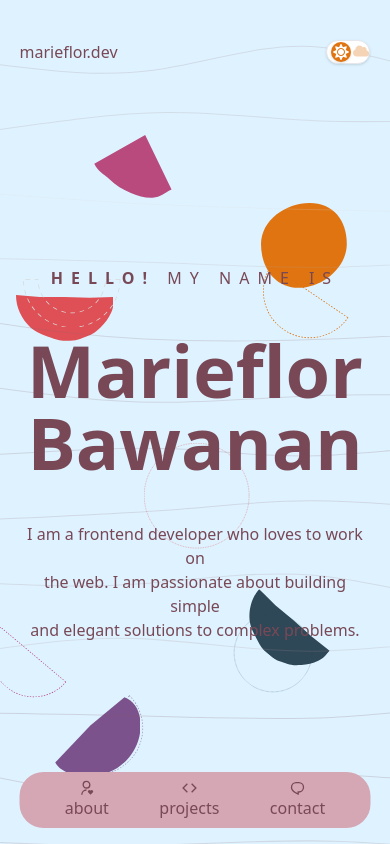
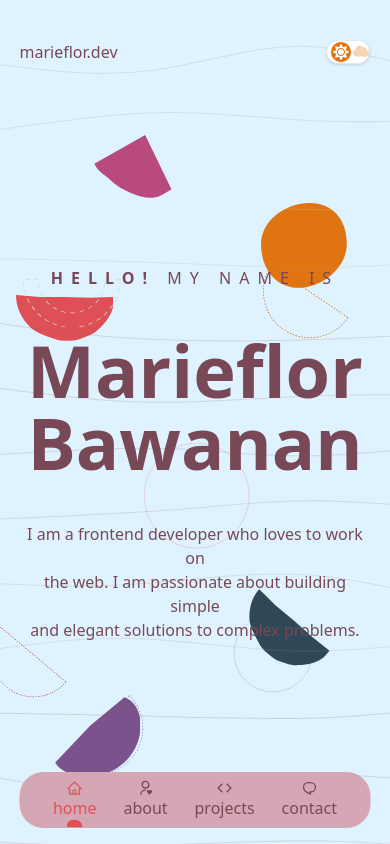
Before and after one commit to luciohernandeznew/portfolio, a Next.js app: page / in a window 390 px wide. Built offline with nearby package versions, Linux system fonts and the light colour scheme; no server answers; a web font is replaced by a local one.

Commit message:
fix: add home to mobile nav

```diff
--- a/components/About/About.tsx
+++ b/components/About/About.tsx
@@ -34,10 +34,6 @@ export default function About() {
             among others, in building and maintaining web applications and
             design systems —
             <span className="font-bold">all built from the ground up</span>.
-            <p className="whitespace-pre-line text-sm font-bold">
-              {`\n\nThis site is still in the works, check back often. `}
-              &#9786;
-            </p>
           </div>
         </div>
       </div>
--- a/components/Contact.tsx
+++ b/components/Contact.tsx
@@ -45,6 +45,11 @@ export default function Contact() {
             Linkedin
           </Badge>
         </div>
+
+        <p className="whitespace-pre-line text-sm font-bold">
+          {`\n\n\nThis site is still in the works, check back often. `}
+          &#9786;
+        </p>
       </div>
       <Float config={contact} />
     </SectionLayout>
--- a/components/Header/Header.tsx
+++ b/components/Header/Header.tsx
@@ -1,6 +1,7 @@
 import { useTheme } from "next-themes";
 import { useRouter } from "next/router";
 import { useEffect, useState } from "react";
+import { AiOutlineHome } from "react-icons/ai";
 import { RiChat1Line, RiCodeLine, RiUserHeartLine } from "react-icons/ri";
 import { useMediaQuery } from "react-responsive";
 import ModeToggle from "./ModeToggle";
@@ -34,6 +35,16 @@ export default function Header() {
 
       <nav className="absolute bottom-4 w-[90%] md:w-auto left-1/2 -translate-x-1/2 md:translate-x-0 md:left-0 md:relative bg-pink dark:bg-orange/50 dark:md:bg-transparent md:bg-transparent rounded-3xl px-8 py-2">
         <ul className="flex space-x-6 md:space-x-14 justify-around md:justify-end items-center">
+          {isMobile && (
+            <NavItem
+              url="/"
+              isActive={currentPath === "/"}
+              icon={<AiOutlineHome />}
+              extra="home"
+            >
+              home
+            </NavItem>
+          )}
           <NavItem
             url="/about"
             isActive={currentPath === "/about"}
```
